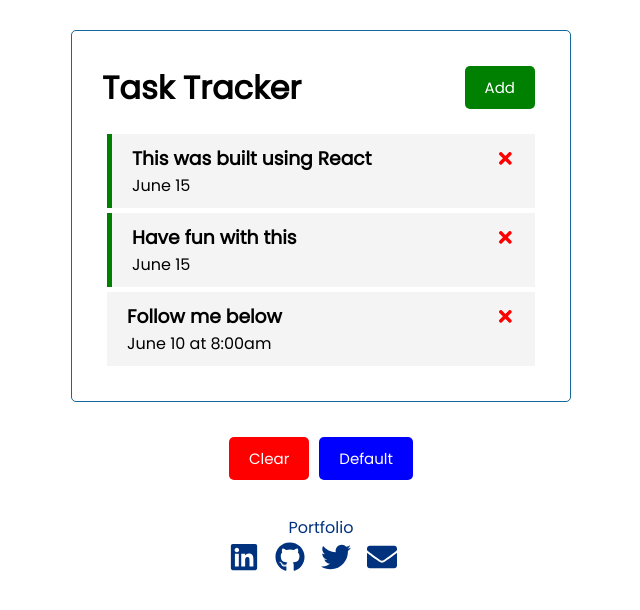
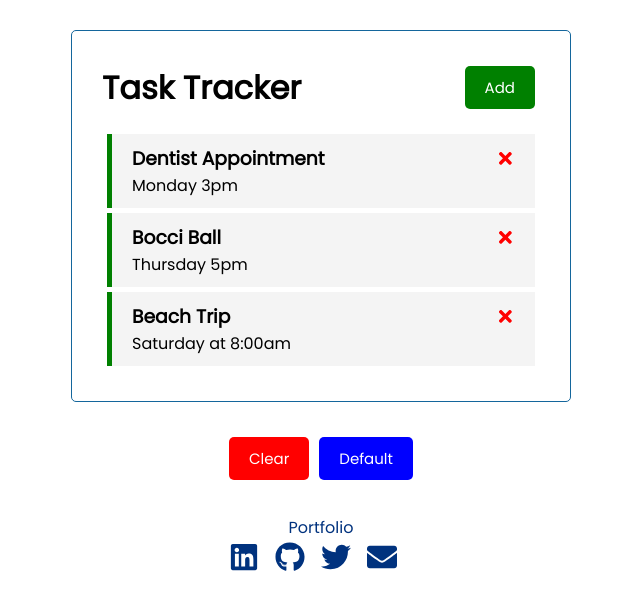
Before and after one commit to Bob-Vawter/React-Task-Tracker, a React (Create React App) app: page / in a window 1280 px wide. Shown: the top 610 px of the page, without its empty margins (319-959 px from the left). Built offline with nearby package versions, Linux system fonts and the light colour scheme.

Commit message:
clear and default info working

```diff
--- a/src/App.js
+++ b/src/App.js
@@ -9,21 +9,21 @@ function App() {
     const [tasks, setTasks] = useState([
         {
             id: 1,
-            text: 'This was built using React',
-            day: 'June 15',
+            text: 'Dentist Appointment',
+            day: 'Monday 3pm',
             reminder: true
         },
         {
             id: 2,
-            text: 'Have fun with this',
-            day: 'June 15',
+            text: 'Bocci Ball',
+            day: 'Thursday 5pm',
             reminder: true
         },
         {
             id: 3,
-            text: 'Follow me below',
-            day: 'June 10 at 8:00am',
-            reminder: false,
+            text: 'Beach Trip',
+            day: 'Saturday at 8:00am',
+            reminder: true,
         }
     ])
 
@@ -41,8 +41,37 @@ function App() {
         setTasks(tasks.filter((task) => task.id !== id))
     }
 
+    const clearTask = () => {
+        console.log('Clear Pushed')
+        setTasks(tasks.filter((task) => false))
+    }
+
+
+    //Quick way to add some default tasks to list
+    const defaultTask = () => {
+        console.log('Default Button')
+        setTasks([{
+            id:1,
+            text: 'This was built using React',
+            day: 'JS, CSS, HTML',
+            reminder: true
+        },
+        {
+            id: 2,
+            text: 'Full Stack Developer',
+            day: 'Have a great day',
+            reminder: true
+        },
+        {
+            id: 3,
+            text: 'Follow me below',
+            day: 'Portfolio, LinkedIn, Twitter, Github',
+            reminder: true,
+        }])
+    }
+
     const toggleReminder = (id) => {
-        console.log('toggle', id)
+        // console.log('toggle', id)
         setTasks(tasks.map((task) => task.id === id
             ? { ...task, reminder: !task.reminder } : task))
     }
@@ -54,7 +83,7 @@ function App() {
                 {showAddTask && <AddTask onAdd={addTask} />}
                 {tasks.length > 0 ? <Tasks tasks={tasks} onDelete={deleteTask} onToggle={toggleReminder} /> : 'No Tasks'}
             </div>
-            <Footer />
+            <Footer onClear={clearTask} onDefault={defaultTask} />
         </div>
     );
 }
--- a/src/components/Footer.js
+++ b/src/components/Footer.js
@@ -4,11 +4,11 @@ import { FaTwitter } from 'react-icons/fa'
 import { FaEnvelope } from 'react-icons/fa'
 import Button from './Button'
 
-const Footer = (onClear, onDefault) => {
+const Footer = ( {onClear,onDefault} ) => {
     return (
         <div className='footer'>
-            <div className='footer-btn'>
-                <Button
+             <div className='footer-btn'>
+                 <Button
                     color='red'
                     text='Clear'
                     onClick={onClear} />
```
